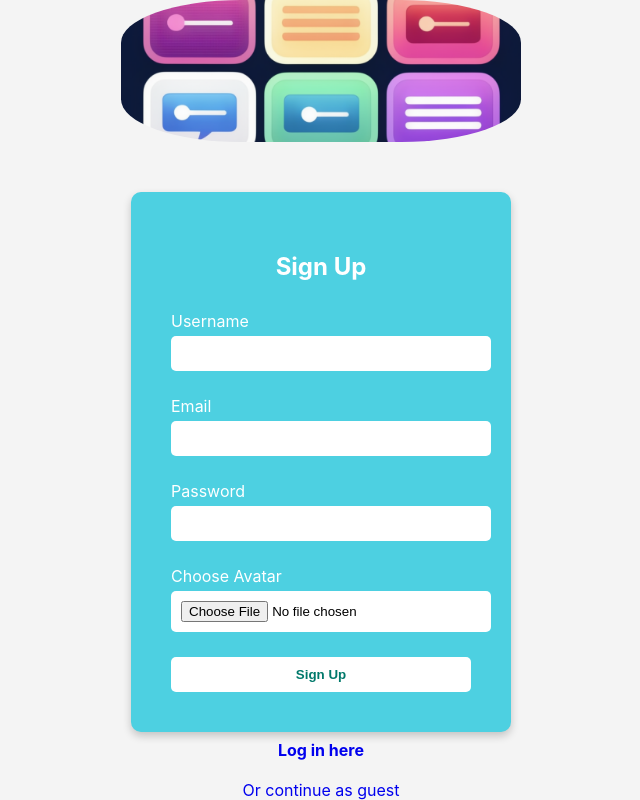
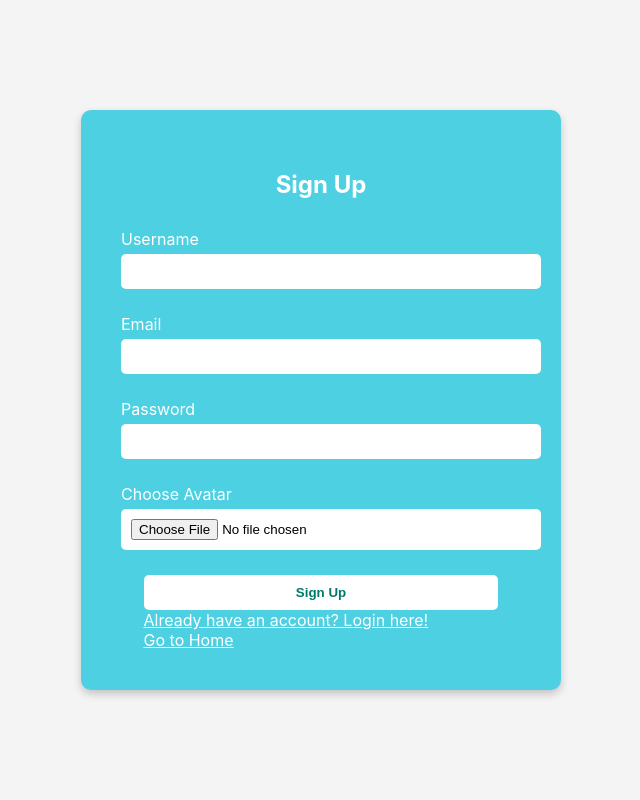
Before and after one commit to bastyle/wecanchat, a React (Create React App) app in the folder client/: page /signup in a window 1280 px wide. Shown: the whole page, without its empty margins (319-959 px from the left). Built offline with nearby package versions, Linux system fonts and the light colour scheme; a web font is replaced by a local one.

Commit message:
fixed login signup components

```diff
--- a/client/src/components/css/Signup.css
+++ b/client/src/components/css/Signup.css
@@ -13,7 +13,7 @@
     padding: 40px;
     border-radius: 10px;
     box-shadow: 0 4px 8px 0 rgba(0, 0, 0, 0.2);
-    width: 300px;
+    width: 400px;
     display: flex;
     flex-direction: column;
     align-items: center;
--- a/client/src/components/pages/Login.js
+++ b/client/src/components/pages/Login.js
@@ -68,7 +68,7 @@ function Login() {
             <Link to="/signup">Sign Up Here!</Link>
           </div>
           <div className="contiune-link">
-            <Link to="/announcements">Continue as Guest</Link>
+            <Link to="/">Home</Link>
           </div>
         </form>
       </div>
--- a/client/src/components/pages/Signup.js
+++ b/client/src/components/pages/Signup.js
@@ -48,8 +48,7 @@ function SignUp() {
 
       if (response.data.status) {
         const { email, username } = formData;
-        sendWelcomeEmail(email, username);
-        navigate("/announcement");
+        //navigate("/chatHome", );
       } else {
         setErrorMessage(response.data.msg || "Failed to register.");
       }
@@ -60,29 +59,10 @@ function SignUp() {
     }
   };
 
-  const sendWelcomeEmail = async (userEmail, userName) => {
-    try {
-      const response = await axios.post(
-        "http://localhost:5000/api/sendWelcomeEmail",
-        {
-          userEmail,
-          userName,
-        }
-      );
-
-      if (response.data.status) {
-        console.log("Welcome email sent successfully!");
-      } else {
-        console.error("Error sending welcome email:", response.data.msg);
-      }
-    } catch (error) {
-      console.error("Error sending welcome email:", error);
-    }
-  };
 
   return (
     <div className="signup-container">
-      <div className="logo"></div>
+      {/*<div className="logo"></div>*/}
 
       {errorMessage && <div className="error-message">{errorMessage}</div>}
       <form onSubmit={handleSubmit} className="signup-form">
@@ -131,16 +111,17 @@ function SignUp() {
             required
           />
         </div>
-        <button type="submit" className="signup-button">
-          Sign Up
-        </button>
+
+        <div className="">
+          <button type="submit" className="signup-button">
+            Sign Up
+          </button>
+          <Link to="/login" className="login-link">Already have an account? Login here!</Link>
+          <br></br>
+          <Link to="/" className="login-link">Go to Home</Link>
+        </div>
       </form>
-      <div className="login-link">
-        <Link to="/">Log in here</Link>
-      </div>
-      <div className="contiune-link">
-        <Link to="/announcements">Or continue as guest</Link>
-      </div>
+
     </div>
   );
 }
```
